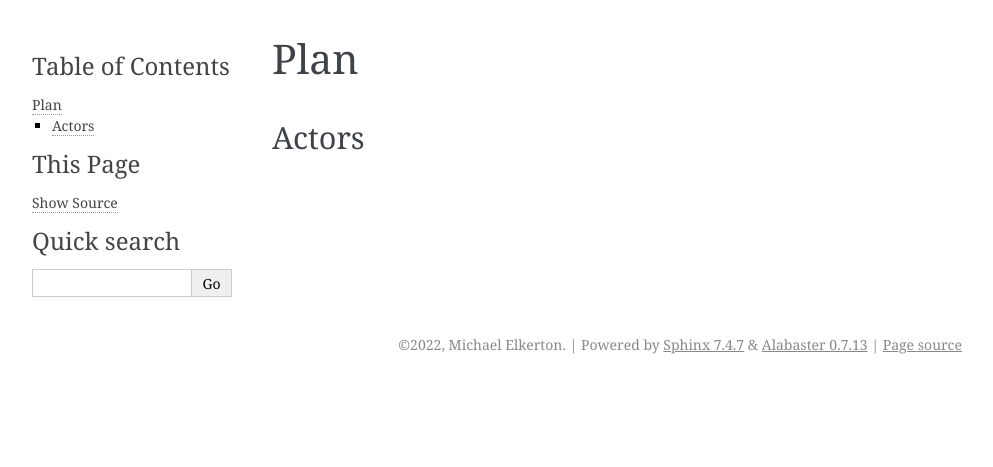
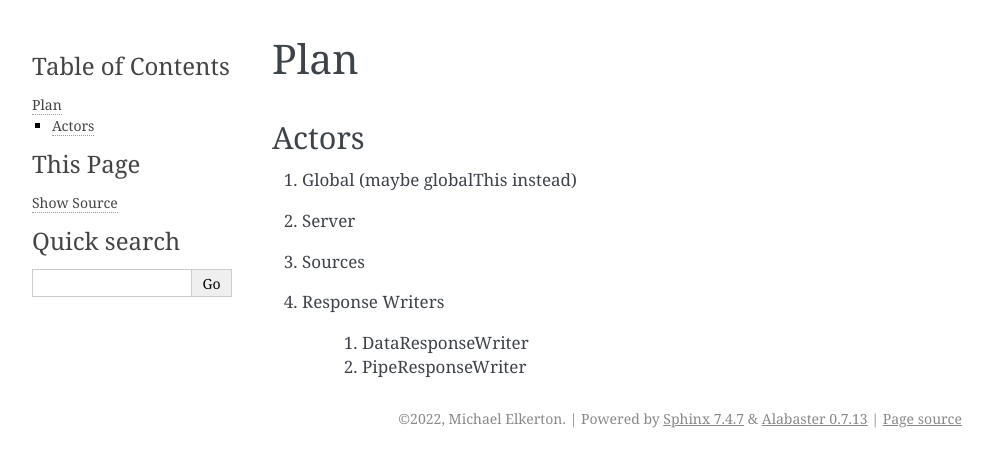
Before and after one commit to melkerton/adm-server, a Sphinx documentation site: the page built from docs/source/development/v0.0.1/plan.rst, in a window 1280 px wide. Shown: the top 467 px of the page, without its empty margins (148-1141 px from the left). Built offline with Sphinx 7.4.7, drawn with Linux system fonts in a browser that asks for light colours.

Commit message:
Auto Commit 1138

```diff
--- a/docs/source/development/v0.0.1/plan.rst
+++ b/docs/source/development/v0.0.1/plan.rst
@@ -5,3 +5,11 @@ Plan
 ------
 Actors
 ------
+
+#. Global (maybe globalThis instead)
+#. Server
+#. Sources
+#. Response Writers
+
+    #. DataResponseWriter
+    #. PipeResponseWriter
```
